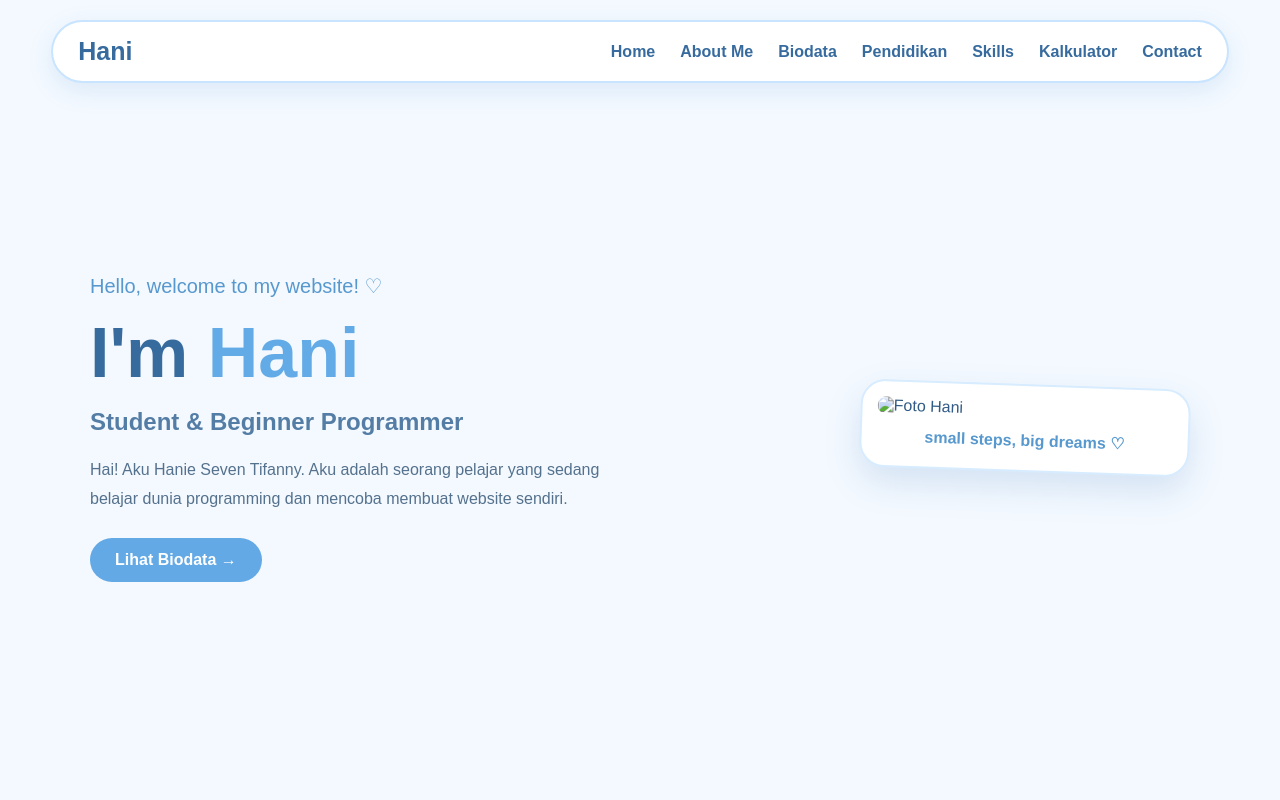
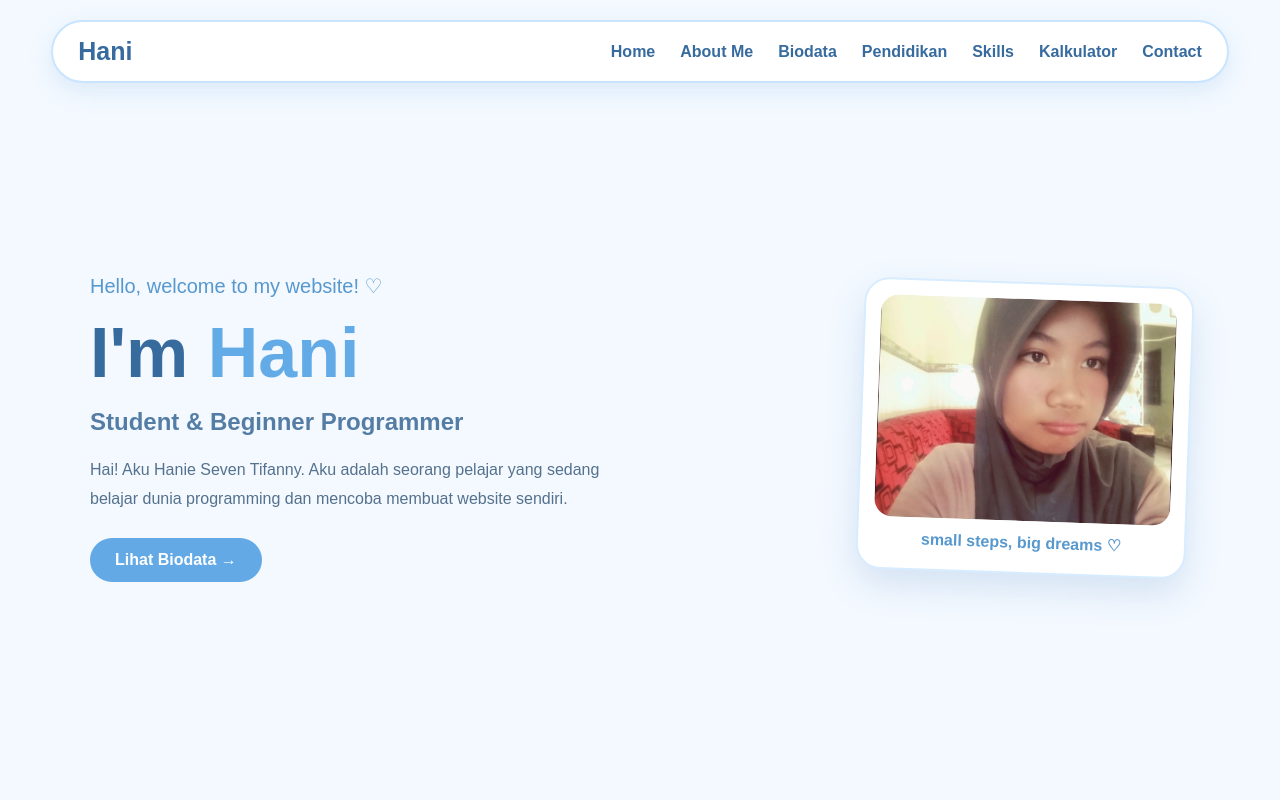
Before and after one commit to haniseventyvani-cmyk/hanieseventifanny.github.io, a plain HTML site: page index.html in a window 1280 px wide. Shown: the top 800 px of the page. Drawn offline with Linux system fonts and the light colour scheme.

Commit message:
Update index.html

```diff
--- a/index.html
+++ b/index.html
@@ -38,7 +38,7 @@
     </div>
 
     <div class="photo-card">
-        <img src="images/hani.jpg" alt="Foto Hani">
+        <img src="IMG-20260727-WA0145(1).jpg" alt="Foto Hani">
         <p>small steps, big dreams ♡</p>
     </div>
 </section>
```
